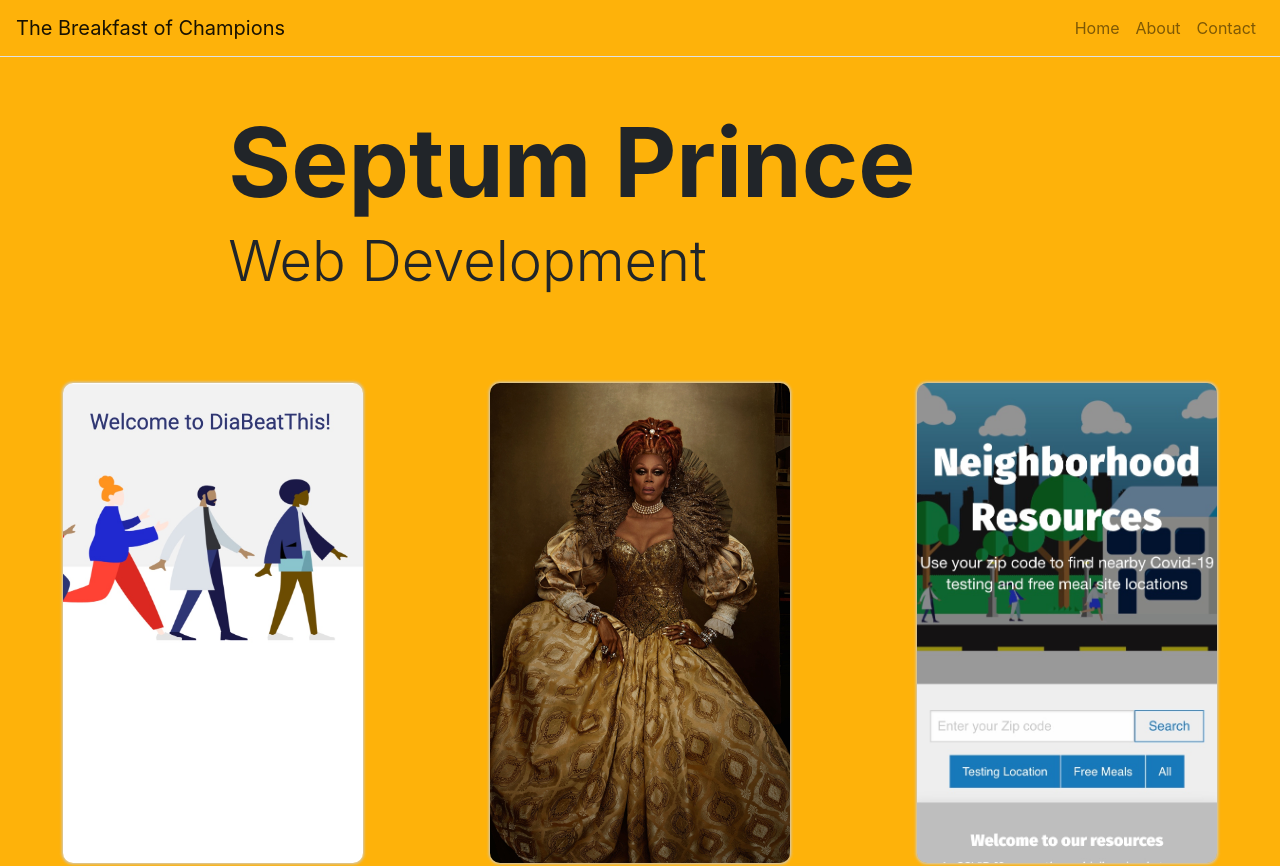
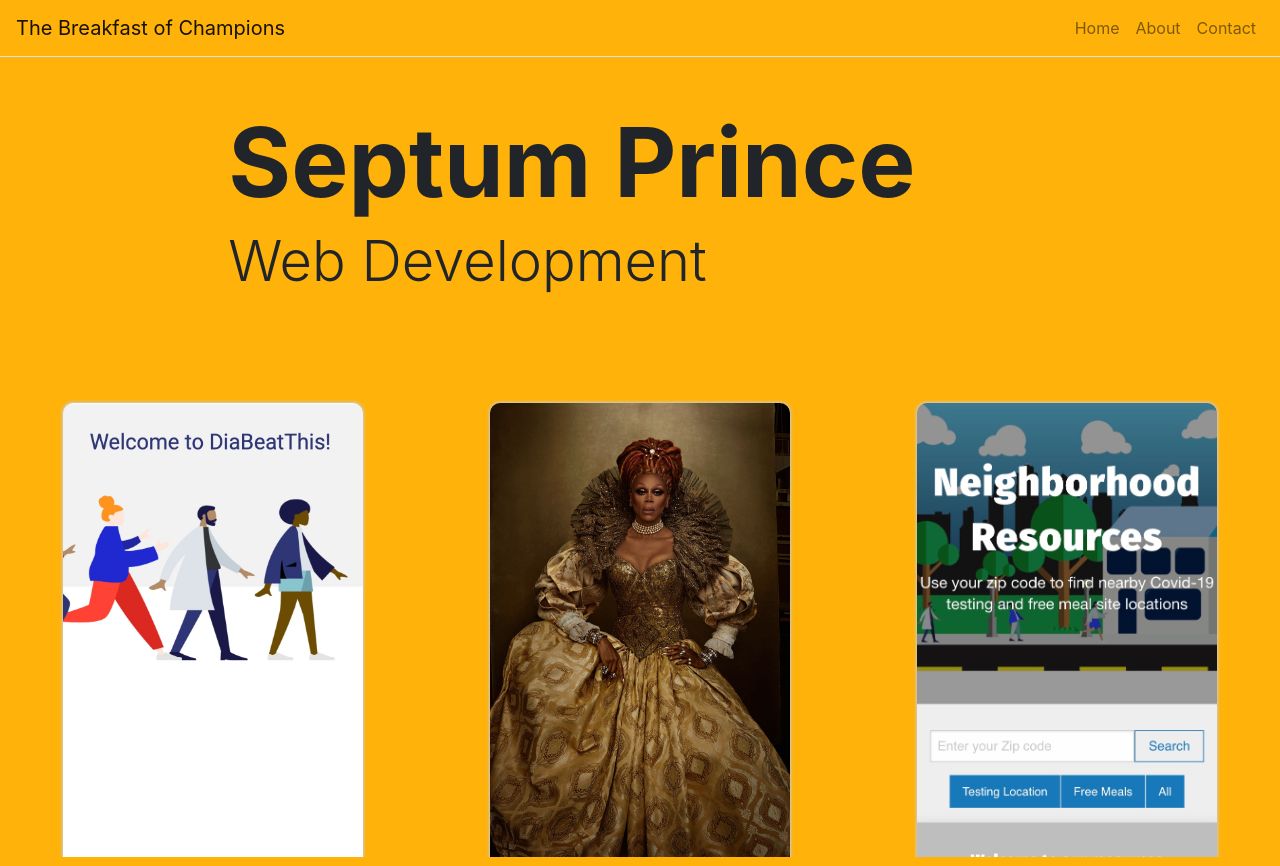
Before and after one commit to SeptumPrince/ReactPortfolio2.0, a React (Create React App) app: page / in a window 1280 px wide. Shown: the top 866 px of the page. Built offline with nearby package versions, Linux system fonts and the light colour scheme.

Commit message:
Fixed card CSS

```diff
--- a/src/components/Carousel.js
+++ b/src/components/Carousel.js
@@ -3,7 +3,6 @@ import React from "react";
 import ProjectCard from "./ProjectCard";
 import Container from "react-bootstrap/Container";
 import Row from "react-bootstrap/Row";
-
 import screenshot_queens from "../assets/images/queens.jpg";
 import screenshot_diabeatthis from "../assets/images/diabeatthis.jpg";
 import screenshot_covid from "../assets/images/covid.jpg";
@@ -68,19 +67,21 @@ class Carousel extends React.Component {
   makeItems = (items) => {
     return items.map((item) => {
       return (
+
         <ProjectCard
-          className="projectCard"
+          className=""
           item={item}
           click={(e) => this.handleCardClick(item.id, e)}
           key={item.id}
         />
+
       );
     });
   };
 
   render() {
     return (
-      <Container fluid={true}>
+      <Container fluid={true} >
         <Row className="justify-content-around">
           {this.makeItems(this.state.items)}
         </Row>
--- a/src/components/ProjectCard.js
+++ b/src/components/ProjectCard.js
@@ -5,7 +5,7 @@ import CardInfo from "./CardInfo";
 function ProjectCard(props) {
   return (
     <div
-      className="n-inline-block g-card"
+      className="n-inline-block n-card"
       onClick={(e) => props.click(props.item)}
     >
       <img
--- a/src/index.css
+++ b/src/index.css
@@ -23,8 +23,8 @@ code {
 
 .n-card-image {
   border-radius: 10px;
-  width: 300px;
-  height: 480px;
+  max-width: 300px;
+  max-height: 480px;
   box-shadow: 0px 0px 3px 1px #ccc;
 }
 
@@ -57,7 +57,6 @@ code {
   background-color: #FEB20A;
   margin: 0;
   min-width: 100%;
-
 }
 
 .hero {
@@ -83,4 +82,5 @@ text-align: center;
 
 .page {
   height: 100vh;
+  overflow: scroll
 }
```
